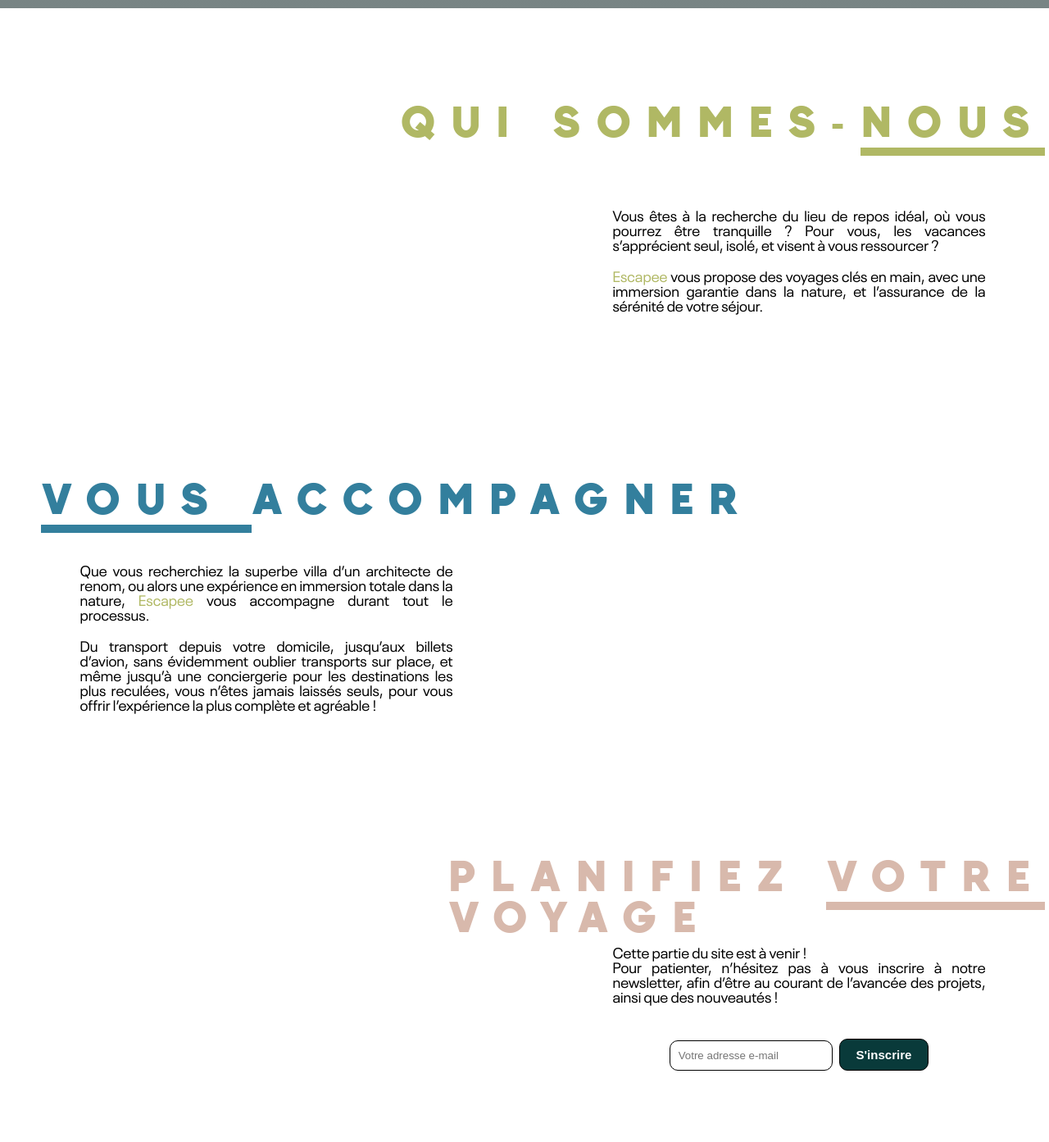
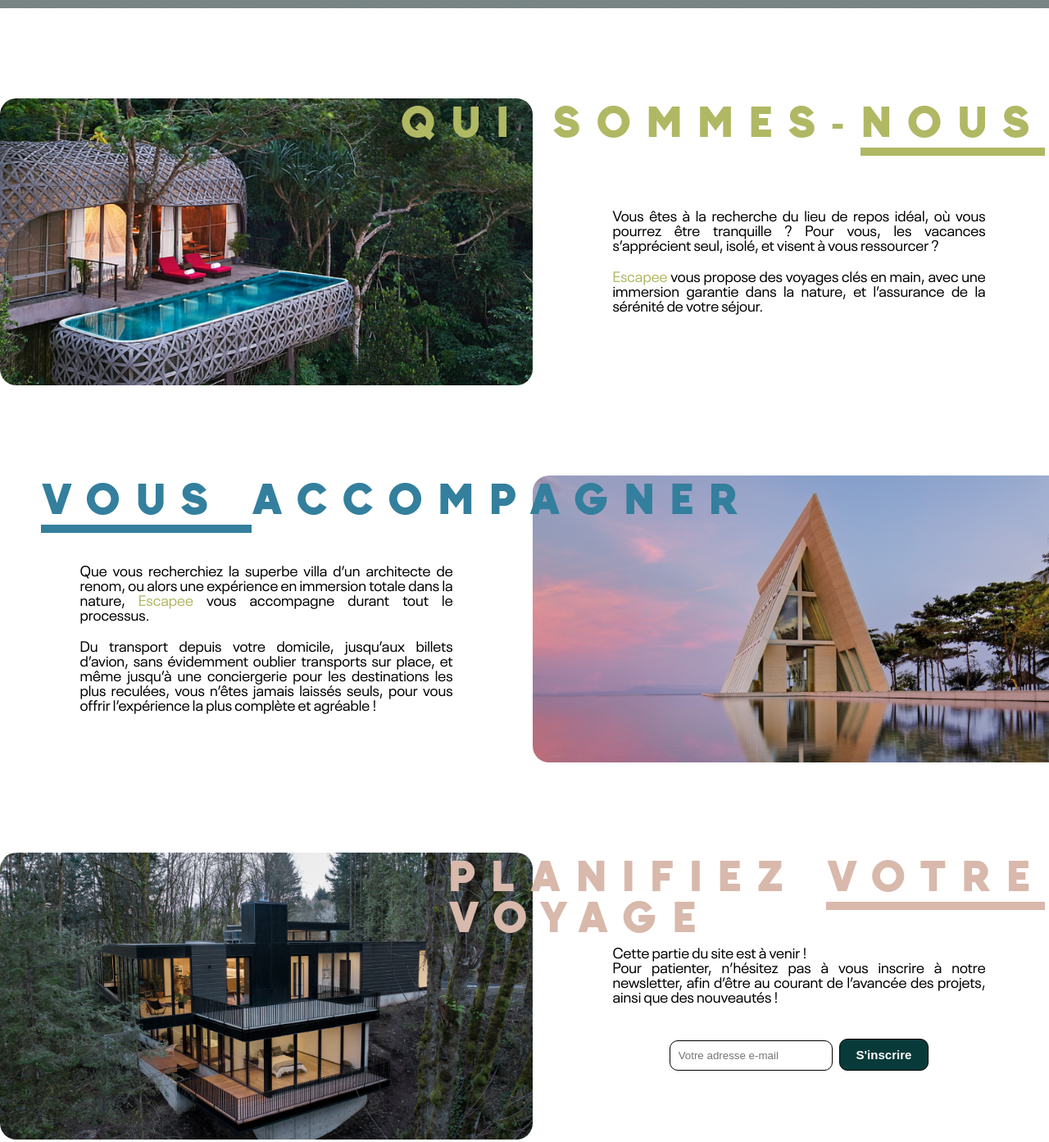
Before and after one commit to IYmzY/CactusEtVous, a website built with Vite: page index.html in a window 1280 px wide. Shown: the part 1200-2593 px from the top of the page at 82% size. Built offline with nearby package versions, Linux system fonts and the light colour scheme; grey boxes are pictures that could not be loaded; a script that the page names is missing; files whose address does not match are found by name.

Commit message:
mise à jours appelle des images

```diff
--- a/styles/main.scss
+++ b/styles/main.scss
@@ -573,7 +573,7 @@ main {
       }
 
       .img1 {
-        background-image: url("./images/Rectangle57.png");
+        background-image: url(/images/Rectangle57.png);
         background-position: center;
         background-size: cover;
         border-radius: 20px;
@@ -585,7 +585,7 @@ main {
       }
 
       .img2 {
-        background: url("./images/Rectangle58.png");
+        background-image: url(/images/Rectangle58.png);
         background-position: center top;
         background-size: cover;
         border-radius: 20px;
@@ -599,7 +599,7 @@ main {
       }
 
       .img3 {
-        background: url("./images/Rectangle59.png");
+        background-image: url(/images/Rectangle59.png);
         background-position: center;
         background-size: cover;
         border-radius: 20px;
```
